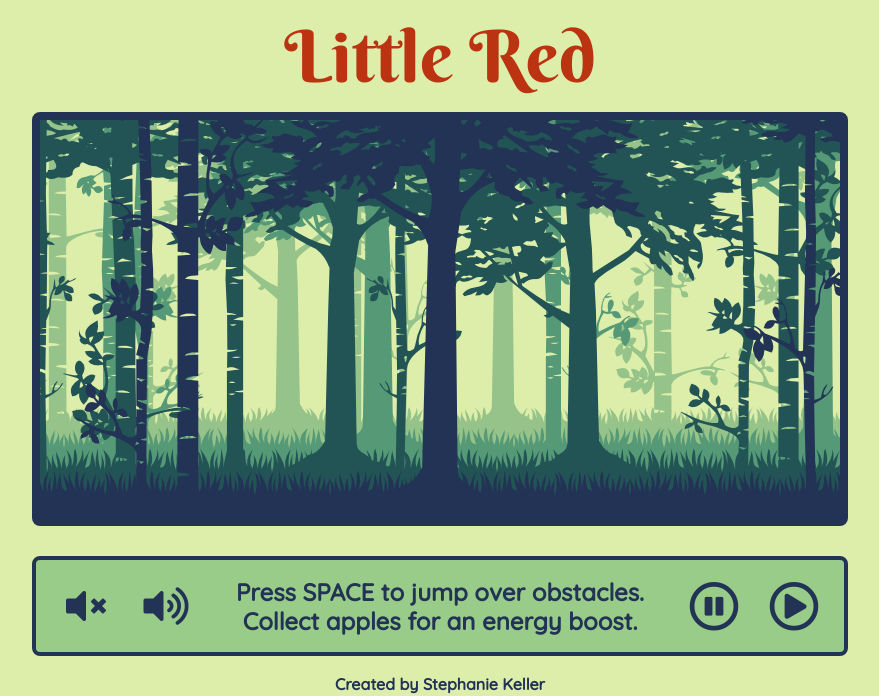
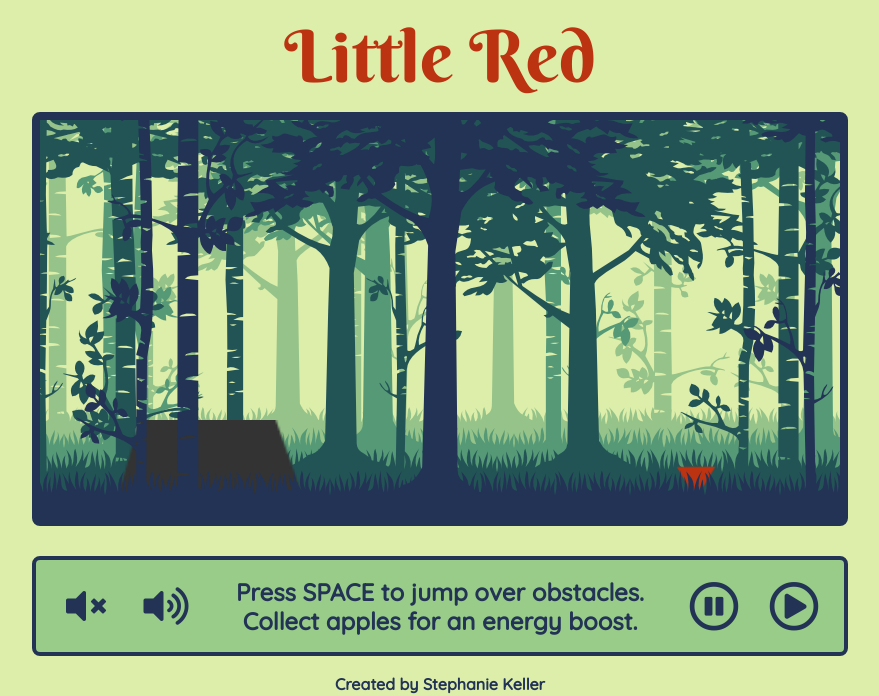
Before and after one commit to EbokianLady/little_red, a website built with webpack: page index.html in a window 1280 px wide. Both pictures are taken after a click on the button 994 px from the left and 606 px from the top of the page. Shown: the top 696 px of the page, without its empty margins (200-1079 px from the left). Built offline with nearby package versions, Linux system fonts and the light colour scheme.

Commit message:
Create red and wolf classes

```diff
--- /dev/null
+++ b/lib/big_bad_wolf.js
@@ -0,0 +1,22 @@
+class BigBadWolf {
+  constructor(context) {
+    this.context = context;
+    this.xPos = 50;
+    this.yPos = 300;
+    this.initializeImages();
+  }
+
+  initializeImages() {
+    this.image = new Image();
+    this.image.src = './assets/images/big_bad_wolf/wolf.png';
+  }
+
+  render() {
+    this.context.drawImage(
+      this.image, 0, 0, 96, 48, this.xPos, this.yPos, 200, 100
+    );
+    this.xPos += 1;
+  }
+}
+
+export default BigBadWolf;
--- a/lib/game.js
+++ b/lib/game.js
@@ -1,13 +1,26 @@
+import LittleRedRiding from "./little_red_riding";
+import BigBadWolf from "./big_bad_wolf";
+
 class Game {
   constructor(canvas) {
     this.canvas = canvas;
     this.context = canvas.getContext('2d');
     this.pause = true;
     this.music = true;
+    this.stamina = 800;
+
+    this.littleRed = new LittleRedRiding(this.context);
+    this.bigBadWolf = new BigBadWolf(this.context);
   }
 
-  renderLayers() {
+  renderPlayers() {
+    this.context.clearRect(0, 0, 800, 400);
+    this.bigBadWolf.render();
+    this.littleRed.render();
 
+    this.stamina -= 1;
+    this.bigBadWolf.xPos = (150 - Math.floor(this.stamina / 8));
+    this.littleRed.xPos = (320 + Math.floor(this.stamina / 2));
   }
 }
 
--- /dev/null
+++ b/lib/little_red_riding.js
@@ -0,0 +1,42 @@
+const RUNNING = {
+  src: './assets/images/little_red_riding/running.png',
+};
+
+const JUMPING = {
+  src: './assets/images/little_red_riding/jumping.png',
+};
+
+const FALLING = {
+  src: './assets/images/little_red_riding/falling.png',
+};
+
+class LittleRedRiding {
+  constructor(context) {
+    this.context = context;
+    this.stamina = 1500;
+    this.xPos = 720;
+    this.yPos = 330;
+    this.motion = 'running';
+    this.initializeImages();
+  }
+
+  initializeImages() {
+    this.runningImg = new Image();
+    this.runningImg.src = RUNNING.src;
+    this.jumpingImg = new Image();
+    this.jumpingImg.src = JUMPING.src;
+    this.fallingImg = new Image();
+    this.fallingImg.src = FALLING.src;
+  }
+
+  render() {
+    if (this.motion === 'running') {
+      this.context.drawImage(
+        this.runningImg, 0, 0, 48, 48, this.xPos, this.yPos, 50, 50
+      );
+    }
+    this.xPos -= 4;
+  }
+}
+
+export default LittleRedRiding;
--- a/lib/parallax.js
+++ b/lib/parallax.js
@@ -13,6 +13,7 @@ class Parallax {
     this.foreContext = fore.getContext('2d');
 
     this.renderLayers = this.renderLayers.bind(this);
+    this.initializeLayers();
   }
 
   initializeLayers() {
--- a/lib/red_riding.js
+++ b/lib/red_riding.js
@@ -17,13 +17,13 @@ document.addEventListener('DOMContentLoaded', () => {
   const muteBtn = document.getElementById('mute');
   const unmuteBtn = document.getElementById('unmute');
 
-  parallax.initializeLayers();
   // this doesn't work b/c the images haven't loaded
   // parallax.renderLayers();
   let animationId;
 
   function step() {
     parallax.renderLayers();
+    game.renderPlayers();
     animationId = requestAnimationFrame(step);
   }
 
@@ -40,4 +40,6 @@ document.addEventListener('DOMContentLoaded', () => {
       requestAnimationFrame(step);
     }
   };
+
+  // requestAnimationFrame(step);
 });
```
Also changed, not shown: index.html (+1 -0 lines), assets/images/big_bad_wolf/wolf.png (added), assets/images/little_red_riding/falling.png (added), assets/images/little_red_riding/jumping.png (added), assets/images/little_red_riding/running.png (added).
